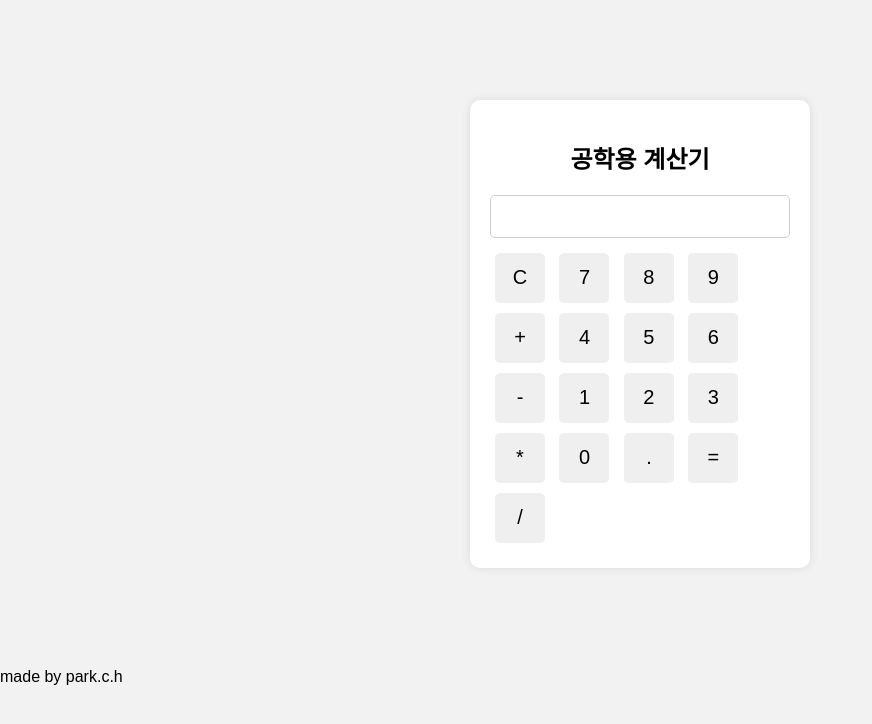
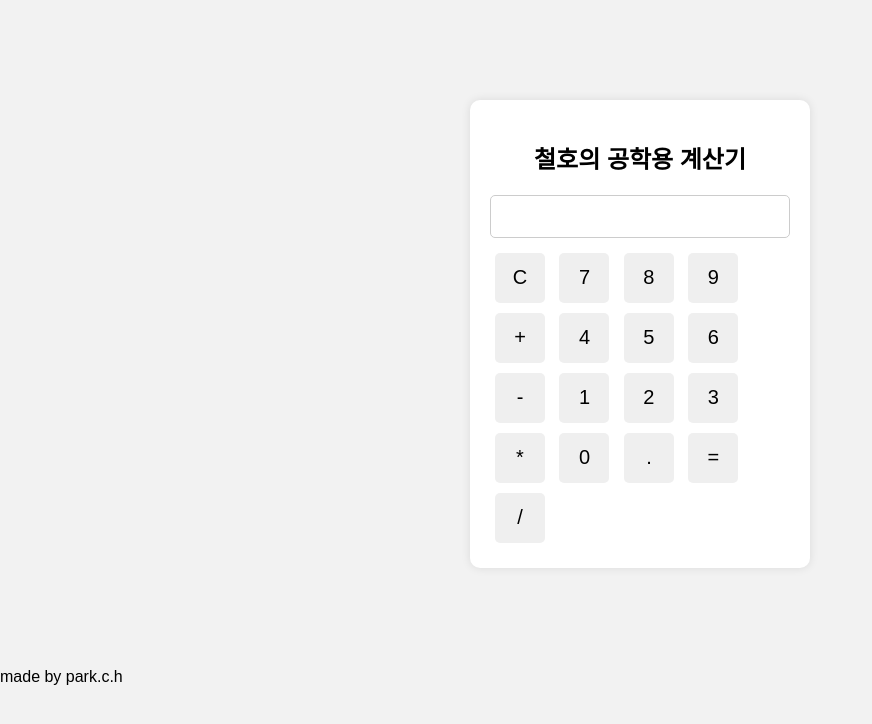
Before and after one commit to taebongee/calc, a plain HTML site: page index.html in a window 1280 px wide. Shown: the whole page, without its empty margins (0-872 px from the left). Drawn offline with Linux system fonts and the light colour scheme.

Commit message:
Add files via upload

```diff
--- a/index.html
+++ b/index.html
@@ -3,7 +3,7 @@
 <head>
     <meta charset="UTF-8">
     <meta name="viewport" content="width=device-width, initial-scale=1.0">
-    <title>공학용 계산기</title>
+    <title>철호의 공학용 계산기</title>
     <style>
         body {
             font-family: Arial, sans-serif;
@@ -48,7 +48,7 @@
 </head>
 <body>
     <div class="calculator">
-        <h2>공학용 계산기</h2>
+        <h2>철호의 공학용 계산기</h2>
         <input type="text" id="display" readonly>
         <button class="btn" onclick="clearDisplay()">C</button>
         <button class="btn" onclick="appendToDisplay('7')">7</button>
```
